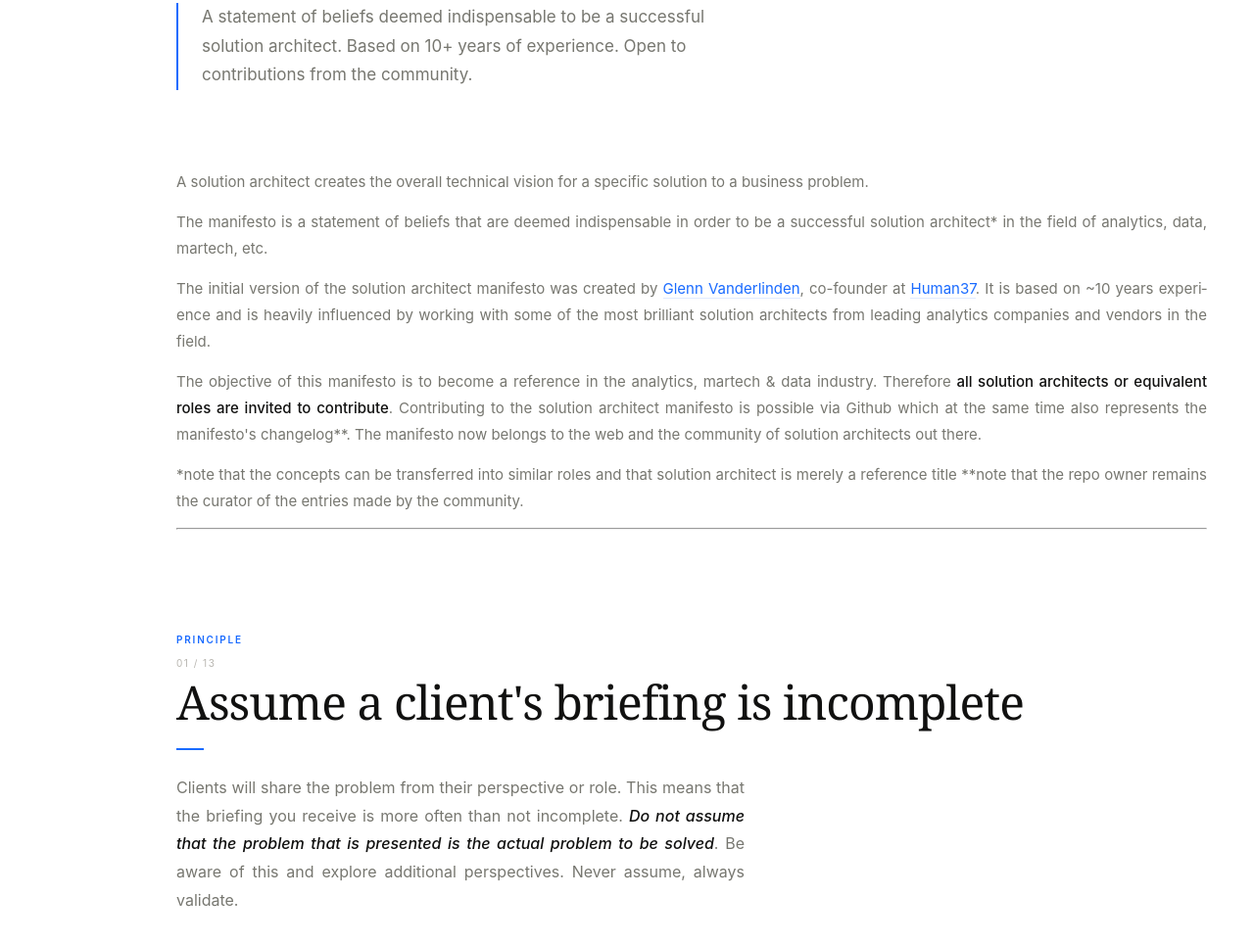
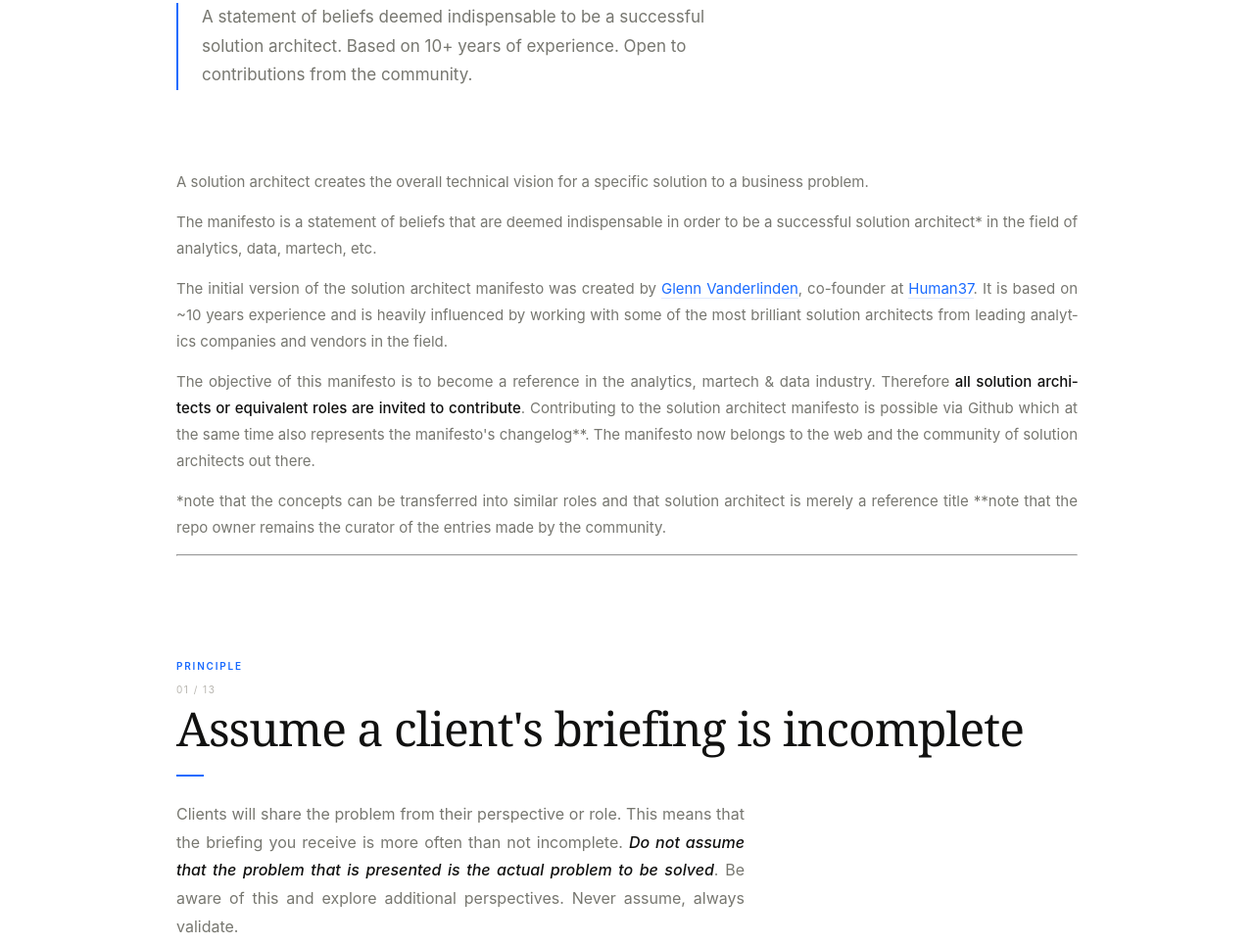
Before and after one commit to glnv/the-solution-architect-manifesto-public, a plain HTML site: page index.html in a window 1280 px wide. Shown: the part 486-1450 px from the top of the page at 98% size. Drawn offline with nearby package versions, Linux system fonts and the light colour scheme; a script that the page names is missing.

Commit message:
design
margins

```diff
--- a/index.html
+++ b/index.html
@@ -143,7 +143,7 @@
             padding-top: 152px;
             padding-bottom: 32px;
             padding-left: max(var(--pad-x), calc((100vw - var(--max-w)) / 2));
-            padding-right: var(--pad-x);
+            padding-right: max(var(--pad-x), calc((100vw - var(--max-w)) / 2));
         }
 
         .hero__eyebrow {
@@ -200,8 +200,10 @@
         }
 
         .intro {
-            padding: 0 var(--pad-x) 48px;
+            padding-top: 0;
+            padding-bottom: 48px;
             padding-left: max(var(--pad-x), calc((100vw - var(--max-w)) / 2));
+            padding-right: max(var(--pad-x), calc((100vw - var(--max-w)) / 2));
         }
 
         .intro p {
```
Also changed, not shown: index.template.html (+4 -2 lines).
